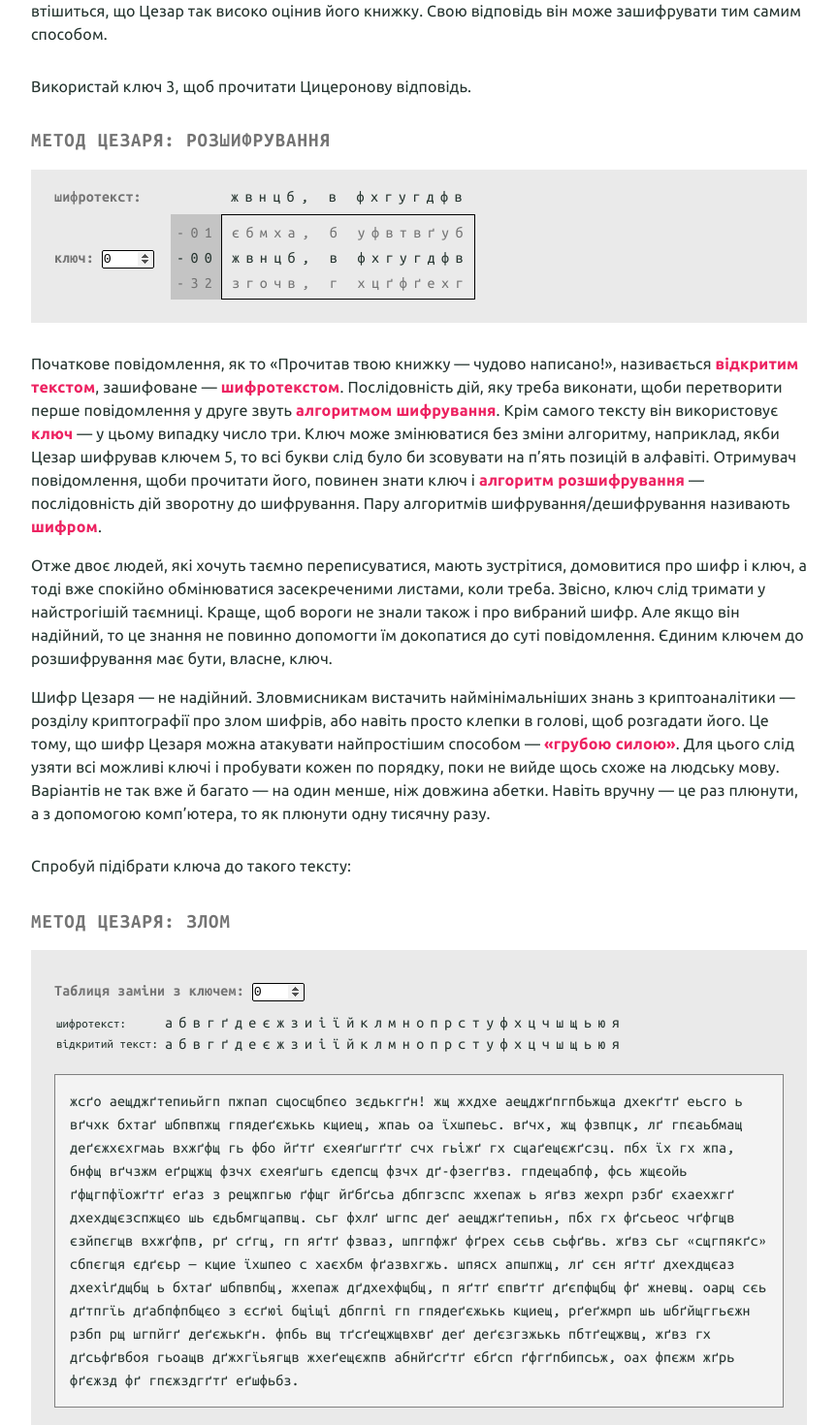
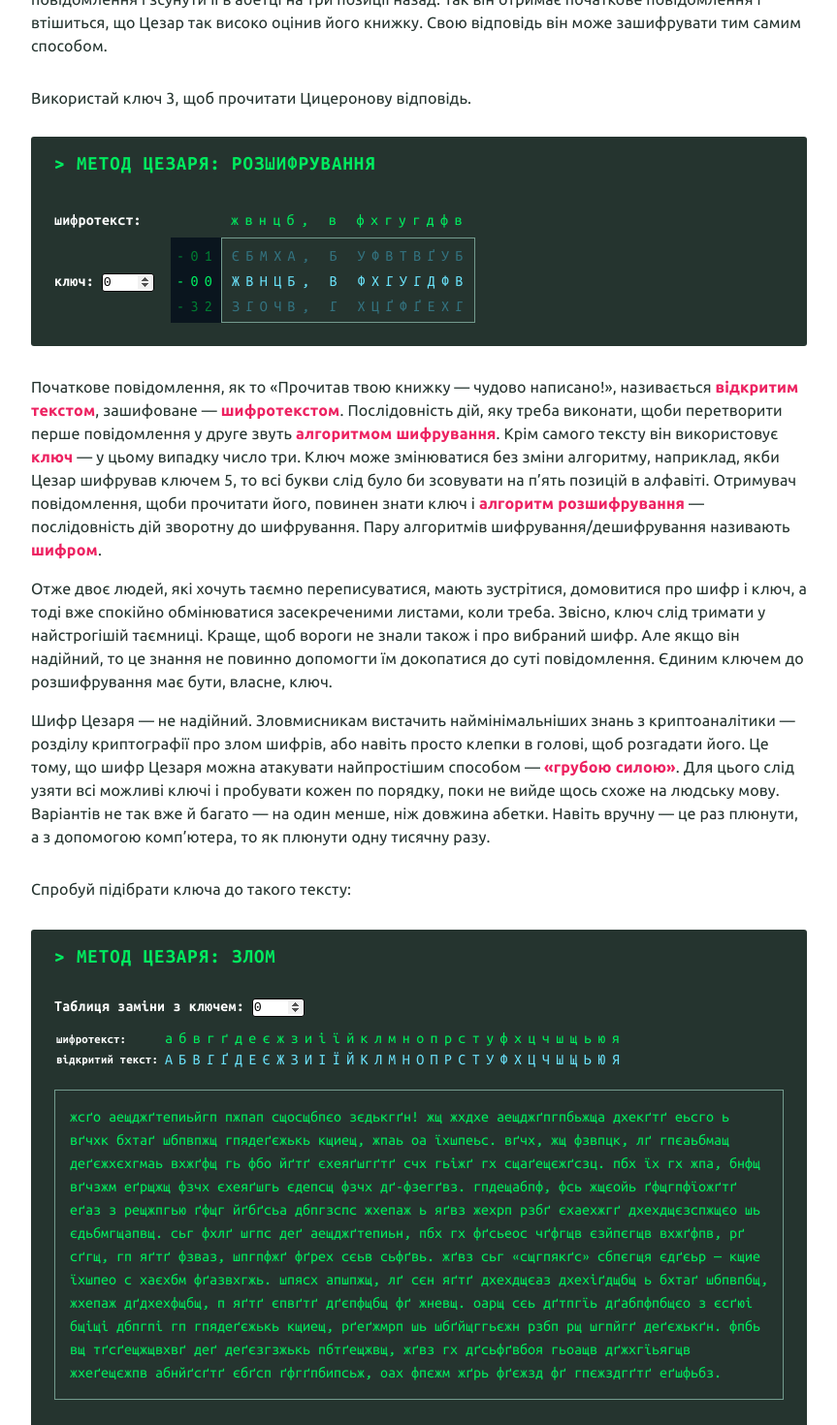
Before and after one commit to Zlira/crypto_history, a React (Create React App) app: page / in a window 1280 px wide. Shown: the part 2100-3570 px from the top of the page at 97% size, without its empty margins (208-1071 px from the left). Built offline with nearby package versions, Linux system fonts and the light colour scheme.

Commit message:
Further styling

```diff
--- a/src/components/CaesarBreakWidget.js
+++ b/src/components/CaesarBreakWidget.js
@@ -25,19 +25,24 @@ function CeasarBreakBody(props) {
       <CaesarBreakKeyControls {...props}/>
     </div>
     <table className='cipher-widget__subst-table'>
+      <tbody>
         <tr>
           <td className="cipher-widget__subst-label">шифротекст: </td>
-        <td className="cipher-widget__text">{ALPHABET}</td>
+          <td className="cipher-widget__text cipher-widget__text_cipher">{ALPHABET}</td>
         </tr>
         <tr>
-        <td className="cipher-widget__subst-label">відкритий текст: </td>
-        <td className="cipher-widget__text">
+          <td className="cipher-widget__subst-label ">відкритий текст: </td>
+          <td className="cipher-widget__text cipher-widget__text_plain">
             {ALPHABET.slice(cipherKey) + ALPHABET.slice(0, cipherKey)}
           </td>
         </tr>
+      </tbody>
     </table>
     <div className="cipher-widget__secret-text-cont">
-      <p className="cipher-widget__secret-text">
+      <p className={
+        "cipher-widget__secret-text cipher-widget__text " +
+        (cipherKey === 0? 'cipher-widget__text_cipher' : 'cipher-widget__text_plain')
+      }>
         {decipher(cipherKey, text)}
       </p>
     </div>
--- a/src/components/CaesarTextField.js
+++ b/src/components/CaesarTextField.js
@@ -54,7 +54,7 @@ export default class CipherTextField extends React.Component {
     const textsNum = vals.length
     const texts = vals.map(
       v =>
-        <EnicpheredText text={text} cipherKey={v} key={v}
+        <EnicpheredText text={text} cipherKey={v} key={v} reverse={reverse}
           className={v !== cipherKey? 'cipher-widget__text_is-neighbour' : ''}/>
     )
     const keys = vals.map(
@@ -103,10 +103,13 @@ function CipherKey({cipherKey, reverse, className=''}) {
   </p>
 }
 
-function EnicpheredText({text, cipherKey, className=''}) {
+function EnicpheredText({text, cipherKey, reverse, className=''}) {
   cipherKey = mod(cipherKey, ALPHABET_LEN)
+  const textClassName = reverse
+    ? 'cipher-widget__text_plain'
+    : 'cipher-widget__text_cipher'
   return (
-    <p className={'cipher-widget__text ' + className}>
+    <p className={'cipher-widget__text ' + className + ' ' + textClassName}>
       {encipher(cipherKey, text)}
     </p>
   )
--- a/src/components/CaesarWidget.js
+++ b/src/components/CaesarWidget.js
@@ -12,22 +12,26 @@ export default function CaesarCipherWidget({title, text, cipherKey, reverse}) {
         cipherKey={cipherKey_} updateCipherKey={updateCipherKey_}/>
     )
   }
-  return <CipherWidget renderBody={renderBody} cipherKey={cipherKey} title={title} />
+  return <CipherWidget renderBody={renderBody} cipherKey={cipherKey} title={title}
+           className={reverse? 'cipher-widget_decipher' : 'cipher-widget_enicpher'}/>
 }
 
 
 function CaesarBody({text, cipherKey, updateCipherKey, reverse}) {
+  const textClassName = reverse
+    ? 'cipher-widget__text_cipher'
+    : 'cipher-widget__text_plain'
   return (
     <div className='cipher-widget__body'>
       <div className='cipher-widget__ref-section'>
         <div className='cipher-widget__control-column'>
           <p className='cipher-widget__label'>
-            {reverse? 'шифротекст:' : 'текст'}
+            {reverse? 'шифротекст:' : 'текст:'}
           </p>
         </div>
         <div className='cipher-widget__key-column'></div>
         <div className='cipher-widget__text-column'>
-          <p className='cipher-widget__text'>{text}</p>
+          <p className={'cipher-widget__text ' + textClassName}>{text}</p>
         </div>
       </div>
       <div className='cipher-widget__work-section'>
--- a/src/components/CipherWidget.css
+++ b/src/components/CipherWidget.css
@@ -1,21 +1,26 @@
 .cipher-widget {
   font-family: 'Ubuntu Mono', monospace;
   width: 800px;
-  margin: 0 auto;
+  background-color: #25342F;
+  border-radius: 3px;
 }
 
 .cipher-widget__title {
   letter-spacing: .05em;
   font-weight: bold;
-  color: #747474;
+  color: #00EB5F;
   font-size: 1.3em;
   text-transform: uppercase;
   margin-top: 28px;
   margin-bottom: 14px;
+  padding: 12px 0px 0px 24px;
+}
+
+.cipher-widget__title::before {
+  content: '> ';
 }
 
 .cipher-widget__body {
-  background-color: #EAEAEA;
   padding: 24px ;
   padding-top: 10px;
 }
@@ -40,10 +45,10 @@
   box-sizing: border-box;
 }
 
-.cipher-widget__label {
+.cipher-widget__label, .cipher-widget__subst-label {
   margin: 0;
   font-weight: bold;
-  color: #747474;
+  color: white;
 }
 
 .cipher-widget__column_sliding {
@@ -54,10 +59,16 @@
 .cipher-widget__text {
   padding: 0 5px;
   margin: 10px 0px;
+  color: #00EB5F;
   /* in firefox line-hieght 'normal' resulted in
      line height larger than font size (16px vs 17px) */
   line-height: 1;
   letter-spacing: .4em;
+}
+
+.cipher-widget__text_plain {
+  color: #6AE2FA;
+  text-transform: uppercase;
 }
 
 .cipher-widget__text-column .cipher-widget__text {
@@ -65,7 +76,11 @@
 }
 
 .cipher-widget__text_is-neighbour {
-  color: #747474;
+  color: #007A31;
+}
+
+.cipher-widget__text_is-neighbour.cipher-widget__text_plain {
+  color: #337380;
 }
 
 .cipher-widger__text_is-reverse::before {
@@ -73,12 +88,12 @@
 }
 
 .cipher-widget__text-column.cipher-widget__column_sliding {
-  border: thin solid black;
+  border: thin solid #739B8E;
 }
 
 .cipher-widget__key-column.cipher-widget__column_sliding {
-  background-color: #C4C4C4;
-  border: thin solid #C4C4C4;
+  background-color: #0A151E;
+  border: thin solid #0A151E;
 }
 
 .cipher-widget__control-column .cipher-widget__key-form {
@@ -98,28 +113,27 @@
   border: thin solid black;
   color: black;
   padding: 1px;
-  border-radius: 2px;
+  border-radius: 3px;
 }
 
 .cipher-widget__key-input:focus {
-  box-shadow: 0 0 2px royalblue;
+  outline: none;
+  box-shadow: 0 0 3px #00EB5F;
 }
 
 /* sytles specific to break widget */
 .cipher-widget__secret-text {
-  background-color: #f3f3f3;
   line-height: 1.5;
-  border: thin solid gray;
+  border: thin solid #739B8E;
+  /* border: thin solid gray; */
   padding: 15px;
+  letter-spacing: 0;
 }
 
 .cipher-widget__subst-table {
   margin: 10px 0px 20px 0px;
 }
 
-.cipher-widget__subst-title {
-  margin: 20px 0px 10px 0px;
-}
 .cipher-widget__subst-label {
   padding: 0;
   font-size: .8em;
--- a/src/components/CipherWidget.js
+++ b/src/components/CipherWidget.js
@@ -20,7 +20,7 @@ class CipherWidget extends React.Component {
 
   render() {
     return (
-      <section className='cipher-widget'>
+      <section className={'cipher-widget ' + this.props.className}>
         <h3 className='cipher-widget__title'>{this.props.title}</h3>
         {this.props.renderBody({
           cipherKey_: this.state.key,
```
Lines whose indentation alone changed are shown as unchanged.
